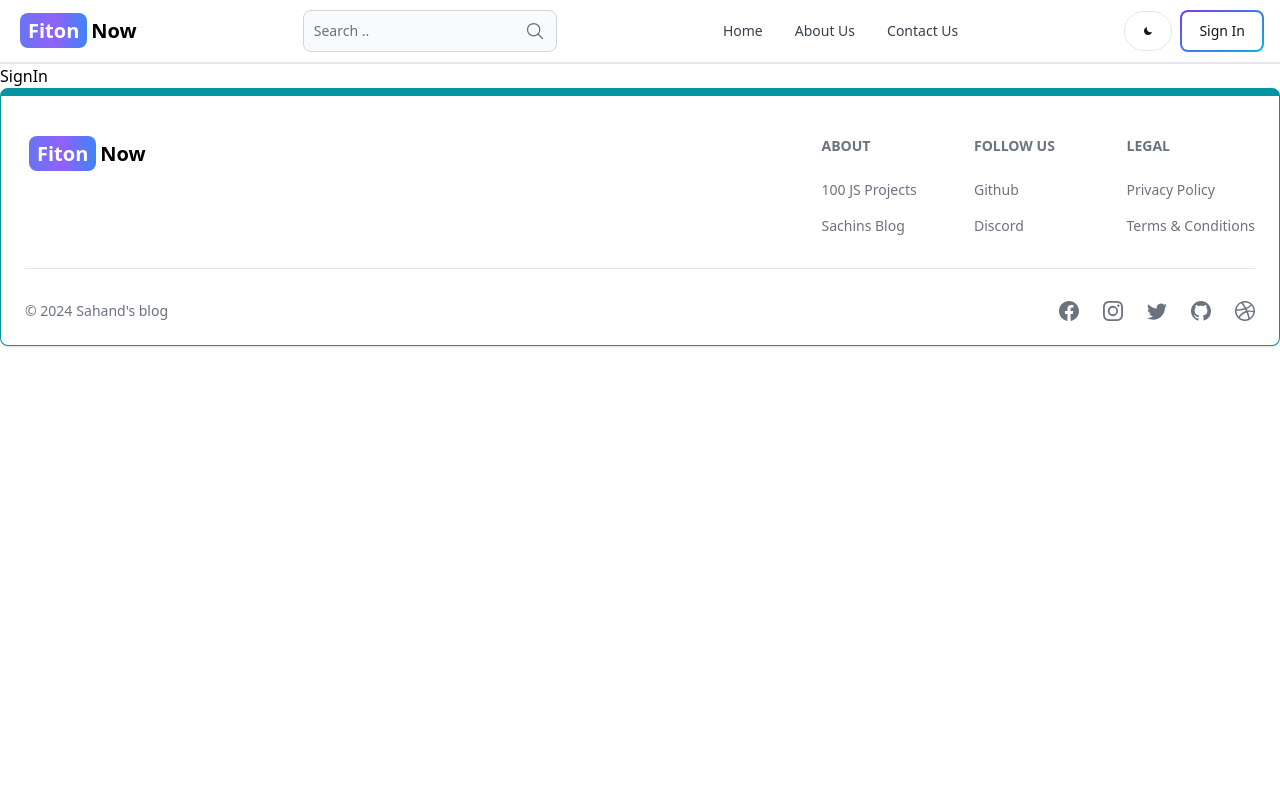
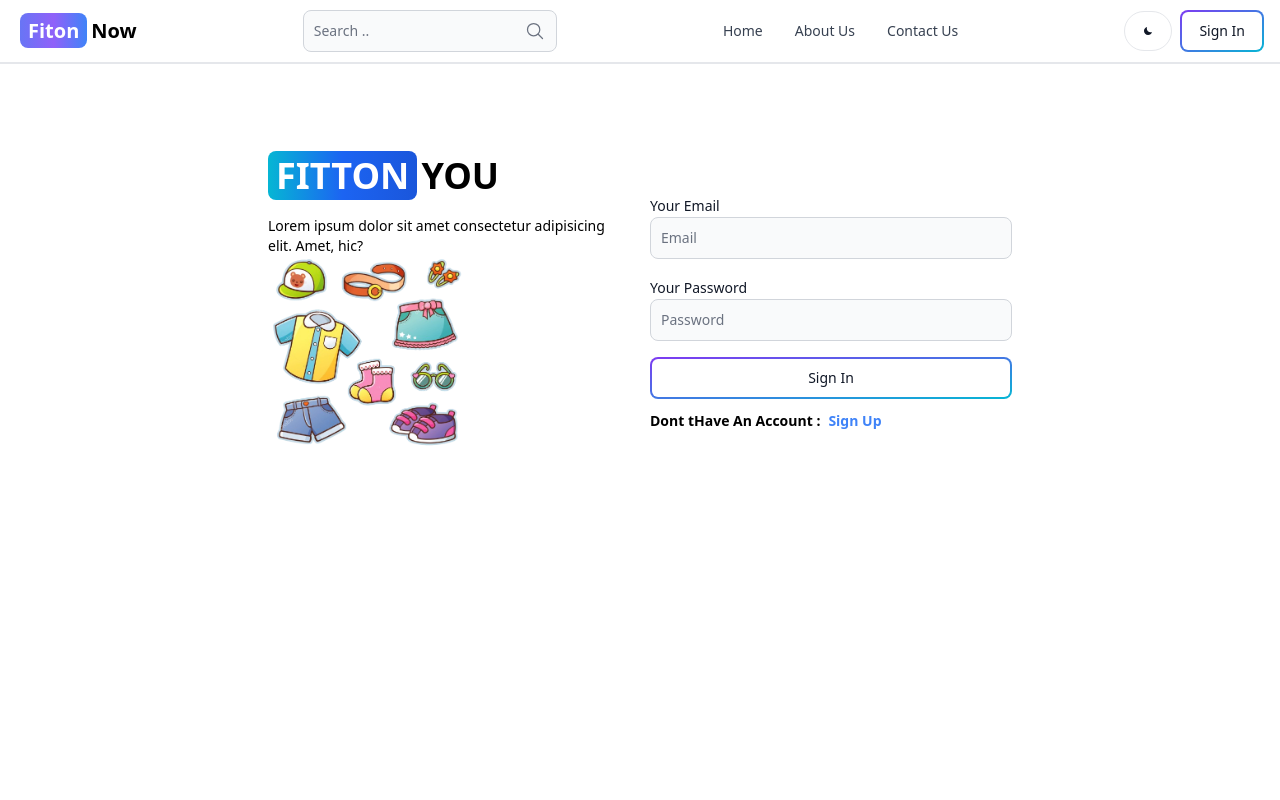
Before and after one commit to SachinUthpala/Vertual-Dressing-Room, a React (Vite) app in the folder client/: page /signin in a window 1280 px wide. Shown: the top 800 px of the page. Built offline with nearby package versions, Linux system fonts and the light colour scheme.

Commit message:
complete signin page functionality

```diff
--- a/client/src/Pages/SignIn.jsx
+++ b/client/src/Pages/SignIn.jsx
@@ -1,7 +1,119 @@
 
+import { Link } from 'react-router-dom';
+import { Label } from 'flowbite-react';
+import { TextInput } from 'flowbite-react';
+import { Button } from 'flowbite-react';
+import { useState } from 'react';
+import { Alert } from 'flowbite-react';
+import { Spinner , } from 'flowbite-react';
+import { useNavigate } from 'react-router-dom';
 
 export default function SignIn() {
+  //navigation
+  const navigate = useNavigate();
+  //data handling
+  const [formData , setFormData] = useState({});
+  const handleChange = (e) => {
+    setFormData({...formData , [e.target.id] : e.target.value});
+
+  }
+  console.log(formData);
+  //submit the form
+  const handleSubmit = async (e) => {
+    e.preventDefault();//to dont refresh the page
+    if( !formData.password || !formData.email){
+      return setErrorMsg('Fill all the feilds');
+    }
+    try{
+      setErrorMsg(null);
+      setloading(true);
+      const res = await fetch('/api/auth/signin' , {
+        method : 'POST',
+        headers : {'Content-Type' : 'application/json'},
+        body : JSON.stringify(formData),
+      });
+
+      const data = await res.json();
+      if(data.success === false){
+        setloading(false)
+        return setErrorMsg(data.message);
+      }
+      setloading(false);
+      if(res.ok){
+        navigate('/')
+      }
+    }catch (error){
+      console.log(error);
+      setloading(false);
+    }
+  }
+  //error handling
+  const [errorMsg , setErrorMsg] = useState(null);
+  const [loading , setloading] = useState(false);
   return (
-    <div>SignIn</div>
+    <div className="min-h-screen mt-20">
+      <div className="flex p-3 mx-auto max-w-3xl flex-col sm:flex-row items-center gap-5">
+
+        {/* left  */}
+        <div className="flex-1">
+          <Link to={'/'} className=' font-bold dark:text-white text-4xl'>
+            <span className='px-2 mr-1 bg-gradient-to-r from-cyan-500 via-blue-600 to-blue-700 text-white rounded-lg'>
+              FITTON
+            </span>
+            YOU
+          </Link>
+          <p className="text-sm mt-5">Lorem ipsum dolor sit amet consectetur adipisicing elit. Amet, hic?</p>
+          <img src="public/cSignImg.png"width={200} height={200} alt="" />
+        </div>
+
+        {/* right side */}
+        <div className="flex-1">
+          <form className='flex flex-col gap-4' onSubmit={handleSubmit}>
+            <div className="">
+              <Label value='Your Email' />
+              <TextInput
+                type='email'
+                placeholder='Email'
+                id='email'
+                onChange={handleChange}
+              />
+            </div>
+            <div className="">
+              <Label value='Your Password' />
+              <TextInput
+                type='password'
+                placeholder='Password'
+                id='password'
+                onChange={handleChange}
+              />
+            </div>
+            <Button gradientDuoTone='purpleToBlue' outline type='submit' disabled={loading}>
+              {
+                loading ? (
+                  <>
+                  <Spinner size='sm' />
+                  <span className='pl-2'>Loading</span>
+                  </>
+                ) : 'Sign In'
+              }
+            </Button>
+          </form>
+          <div className="flex gap-2 mt-3 text-sm font-semibold">
+            <span>Dont tHave An Account : </span>
+            <Link to={'../signup'} className='text-blue-500' >
+              Sign Up
+            </Link>
+          </div>
+          {
+            errorMsg && (
+              <Alert className='mt-5' color='failure'>
+                {errorMsg}
+              </Alert>
+            )
+          }
+        </div>
+
+      </div>
+    </div>
   )
 }
```
